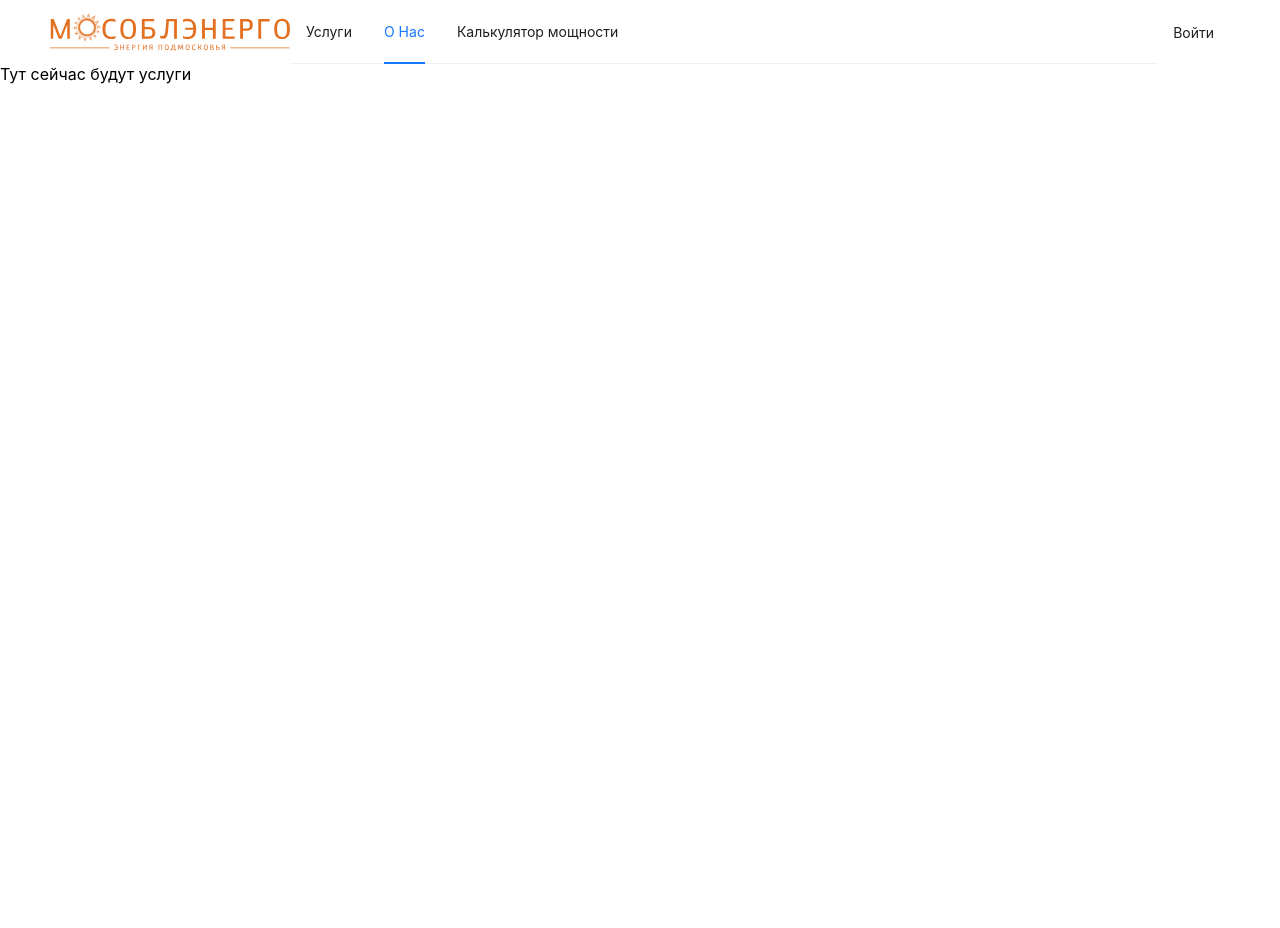
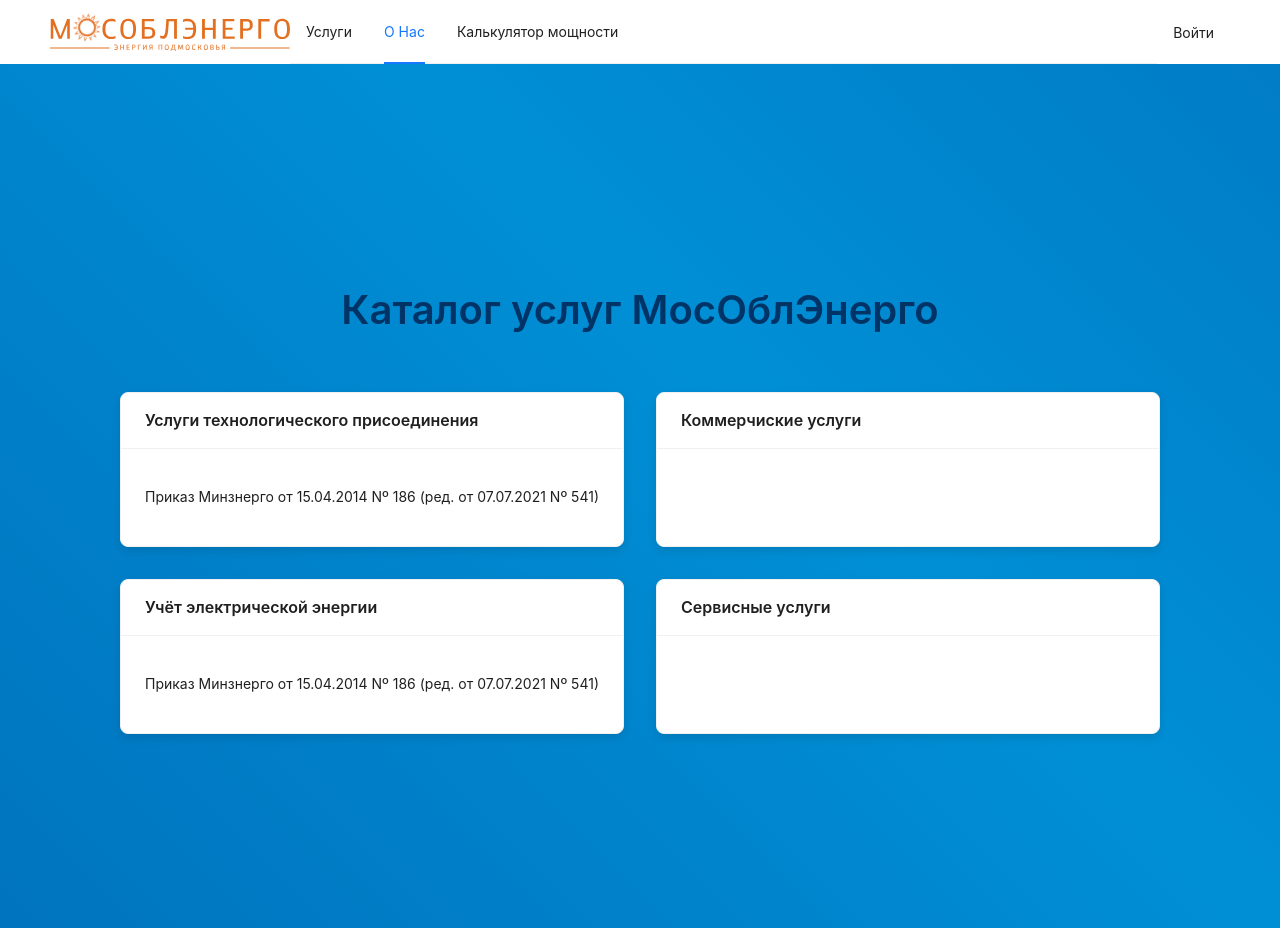
Before and after one commit to luxeivan/portal_mosoblenergo, a React (Create React App) app in the folder client/: page /services in a window 1280 px wide. Before the commit the page ends 800 px from the top, so only its background shows below. Built offline with nearby package versions, Linux system fonts and the light colour scheme.

Commit message:
Addrd 4 form services

```diff
--- a/client/src/app/App.js
+++ b/client/src/app/App.js
@@ -5,6 +5,7 @@ import "./App.css";
 import HeaderWidget from "../components/HeaderWidget/HeaderWidget";
 import AuthPage from "../pages/AuthPage/AuthPage";
 import Services from "../pages/ServicesPage/Services";
+
 
 const App = () => {
   return (
--- a/client/src/pages/ServicesPage/Services.js
+++ b/client/src/pages/ServicesPage/Services.js
@@ -1,5 +1,7 @@
+import React from "react";
+import { Helmet } from "react-helmet";
+import { Card } from "antd";
 import styles from "./Services.module.css";
-import { Helmet } from "react-helmet";
 
 export default function Services() {
   return (
@@ -7,7 +9,26 @@ export default function Services() {
       <Helmet>
         <title>Услуги</title>
       </Helmet>
-      <div>Тут сейчас будут услуги</div>
+      <div className={styles.servicesTitleContainer}>
+        <h1 className={styles.servicesTitle}>Каталог услуг МосОблЭнерго</h1>
+      </div>
+      <div className={styles.servicesCardsContainer}>
+        <Card
+          className={styles.serviceCard}
+          title="Услуги технологического присоединения"
+        >
+          <p>
+            Приказ Минзнерго от 15.04.2014 Nº 186 (ред. от 07.07.2021 Nº 541)
+          </p>
+        </Card>
+        <Card className={styles.serviceCard} title="Коммерчиские услуги"></Card>
+        <Card className={styles.serviceCard} title="Учёт электрической энергии">
+          <p>
+            Приказ Минзнерго от 15.04.2014 Nº 186 (ред. от 07.07.2021 Nº 541)
+          </p>
+        </Card>
+        <Card className={styles.serviceCard} title="Сервисные услуги"></Card>
+      </div>
     </div>
   );
 }
--- a/client/src/pages/ServicesPage/Services.module.css
+++ b/client/src/pages/ServicesPage/Services.module.css
@@ -0,0 +1,45 @@
+.servicesPage {
+  display: flex;
+  flex-direction: column;
+  align-items: center;
+  justify-content: center;
+  height: 100vh;
+  padding: 2rem;
+  position: relative;
+  background: linear-gradient(
+    45deg,
+    rgba(0, 97, 175, 1) 0%,
+    rgba(0, 143, 213, 1) 50%,
+    rgba(0, 97, 175, 1) 100%
+  );
+  background-size: 200% 200%;
+  animation: gradientScroll 6s ease-in-out infinite;
+}
+
+.servicesTitleContainer {
+  margin-bottom: 2rem;
+}
+
+.servicesTitle {
+  text-align: center;
+  font-size: 2.5rem;
+  font-weight: 600;
+  color: #003366;
+}
+
+.servicesCardsContainer {
+  display: grid;
+  grid-template-columns: repeat(2, 1fr);
+  gap: 2rem;
+}
+
+.serviceCard {
+  width: 100%;
+  box-shadow: 0 4px 8px rgba(0, 0, 0, 0.1);
+  border-radius: 8px;
+  transition: transform 0.3s ease;
+}
+
+.serviceCard:hover {
+  transform: translateY(-10px);
+}
```
Also changed, not shown: 2 other files (tests, documents, lock files or other folders).
